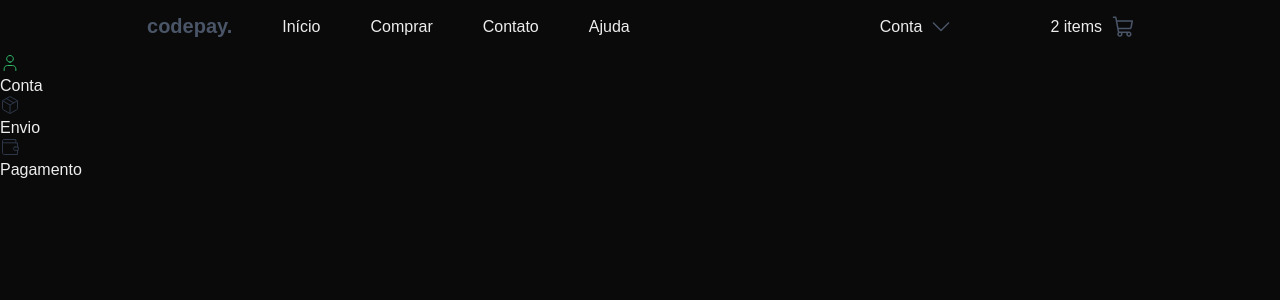
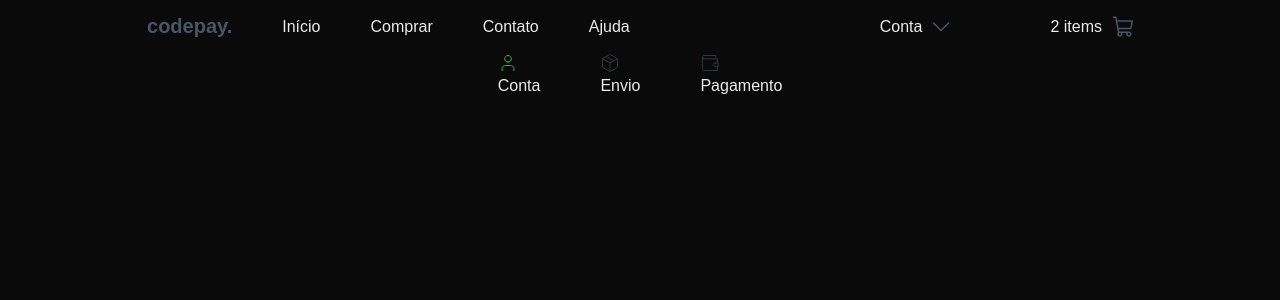
Before and after one commit to Gustavo-gthb/code-pay, a Next.js app: page / in a window 1280 px wide. Shown: the top 300 px of the page. Built offline with nearby package versions, Linux system fonts and the light colour scheme.

Commit message:
fix: created the AccountDetails component and its children login and register

```diff
--- a/src/components/layout/Main/index.tsx
+++ b/src/components/layout/Main/index.tsx
@@ -12,7 +12,7 @@ const Main = () => {
         <div className={styles.shipping}><Shipping/> Envio</div>
         <div className={styles.payment}><Payment/> Pagamento</div>
       </div>
-    </div>
+        </div>
   );
 };
 
--- a/src/components/layout/Main/style.module.css
+++ b/src/components/layout/Main/style.module.css
@@ -0,0 +1,11 @@
+.container {
+    display: flex;
+    justify-content: center;
+    align-items: center;
+}
+
+.purchaseProgress {
+    display: flex;
+    flex-direction: row;
+    gap: 60px;
+}
```
Also changed, not shown: src/components/layout/AccounDetails/Login/index.tsx (added, +8 -0 lines), src/components/layout/AccounDetails/Register/index.tsx (added, +10 -0 lines), src/components/layout/AccounDetails/index.tsx (added, +14 -0 lines), src/components/layout/AccounDetails/Login/style.module.css (added), src/components/layout/AccounDetails/Register/style.module.css (added), src/components/layout/AccounDetails/style.module.css (added).
